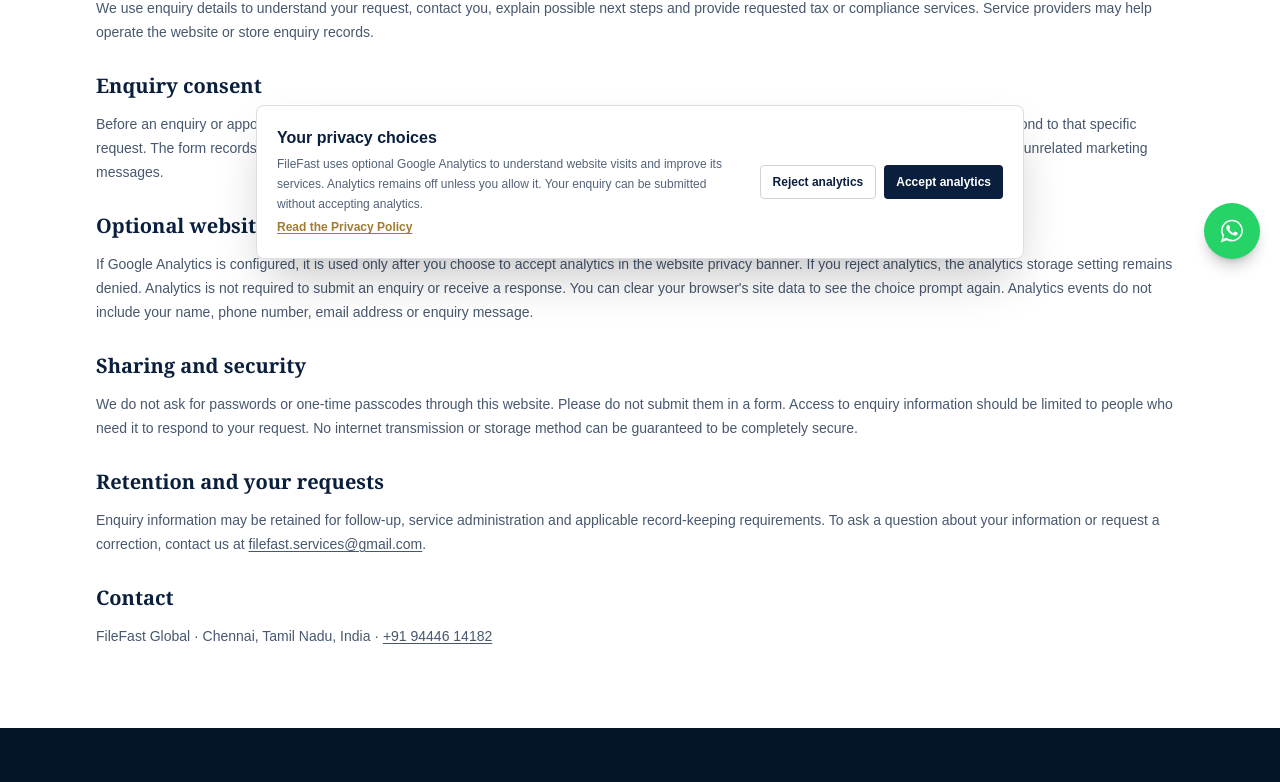
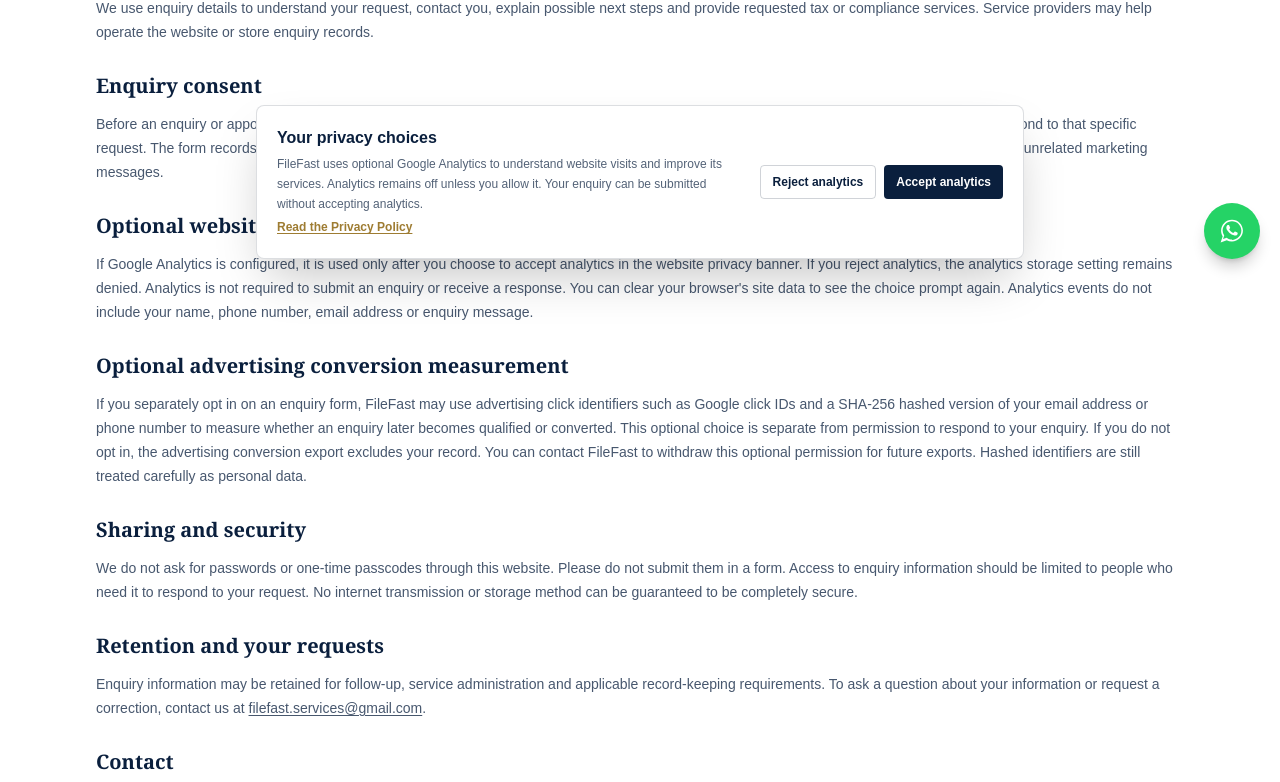
Before and after one commit to filefastservices-dotcom/filefast-website, a Next.js app: page /privacy-policy in a window 1280 px wide. Shown: the part 521-1303 px from the top of the page. Built offline with nearby package versions, Linux system fonts and the light colour scheme; no server answers.

Commit message:
Explain separate advertising conversion measurement permission

```diff
--- a/src/app/privacy-policy/page.js
+++ b/src/app/privacy-policy/page.js
@@ -33,6 +33,10 @@ export default function PrivacyPolicyPage() {
         <p className="text-sm leading-6 text-navy/75">If Google Analytics is configured, it is used only after you choose to accept analytics in the website privacy banner. If you reject analytics, the analytics storage setting remains denied. Analytics is not required to submit an enquiry or receive a response. You can clear your browser's site data to see the choice prompt again. Analytics events do not include your name, phone number, email address or enquiry message.</p>
       </section>
       <section className="mt-7 space-y-3">
+        <h2 className="font-display text-xl font-semibold text-navy">Optional advertising conversion measurement</h2>
+        <p className="text-sm leading-6 text-navy/75">If you separately opt in on an enquiry form, FileFast may use advertising click identifiers such as Google click IDs and a SHA-256 hashed version of your email address or phone number to measure whether an enquiry later becomes qualified or converted. This optional choice is separate from permission to respond to your enquiry. If you do not opt in, the advertising conversion export excludes your record. You can contact FileFast to withdraw this optional permission for future exports. Hashed identifiers are still treated carefully as personal data.</p>
+      </section>
+      <section className="mt-7 space-y-3">
         <h2 className="font-display text-xl font-semibold text-navy">Sharing and security</h2>
         <p className="text-sm leading-6 text-navy/75">We do not ask for passwords or one-time passcodes through this website. Please do not submit them in a form. Access to enquiry information should be limited to people who need it to respond to your request. No internet transmission or storage method can be guaranteed to be completely secure.</p>
       </section>
```
